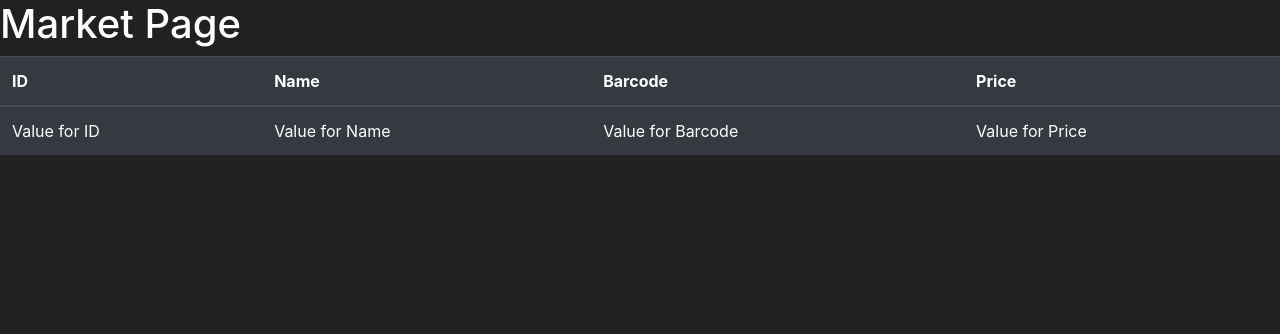
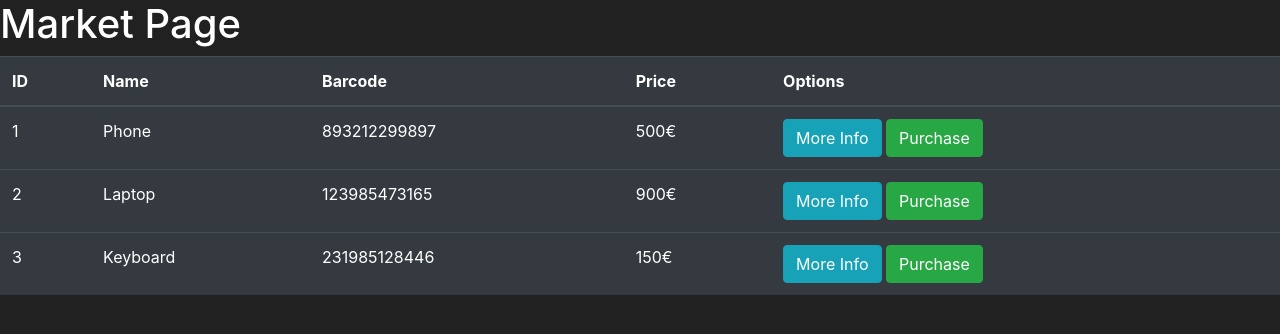
Before and after one commit to jachos254/flask_market, a Flask app: page /market in a window 1280 px wide. Shown: the part 56-390 px from the top of the page. Run offline with Flask 2, Linux system fonts and the light colour scheme.

Commit message:
added buttons

```diff
--- a/templates/market.html
+++ b/templates/market.html
@@ -44,15 +44,24 @@
                 <th scope="col">Name</th>
                 <th scope="col">Barcode</th>
                 <th scope="col">Price</th>
+                <th scope="col">Options</th>
             </tr>
         </thead>
         <tbody>
-            <tr>
-                <td>Value for ID</td>
-                <td>Value for Name</td>
-                <td>Value for Barcode</td>
-                <td>Value for Price</td>
-            </tr>
+
+            {% for item in items %}
+                <tr>
+                    <td>{{ item.id }}</td>
+                    <td>{{ item.name }}</td>
+                    <td>{{ item.barcode }}</td>
+                    <td>{{ item.price }}€</td>
+                    <td>
+                        <button class="btn btn-outline btn-info">More Info</button>
+                        <button class="btn btn-outline btn-success">Purchase</button>
+                    </td>
+                </tr>
+            {% endfor %}
+
         </tbody>
     </table>
     <!-- Optional JavaScript; choose one of the two! -->
```
